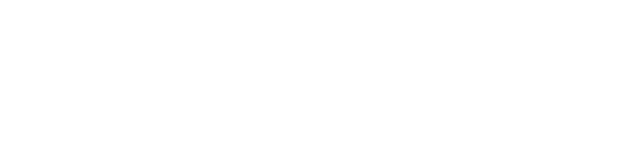
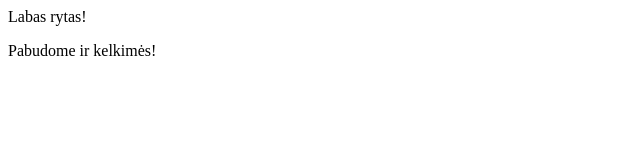
Before and after one commit to Gretata/6-Testas-1, a plain HTML site: page index.html in a window 1280 px wide. Shown: the whole page, without its empty margins (0-640 px from the left). Drawn offline with Linux system fonts and the light colour scheme.

Commit message:
susikuriau diva su h1 ir p

```diff
--- a/index.html
+++ b/index.html
@@ -8,6 +8,11 @@
 
 </head>
 <body>
+    <div>
+    <hi> Labas rytas! </hi>
+    <p> Pabudome ir kelkimės! </p>
+    </div>
+
 
 </body>
 </html>
```
